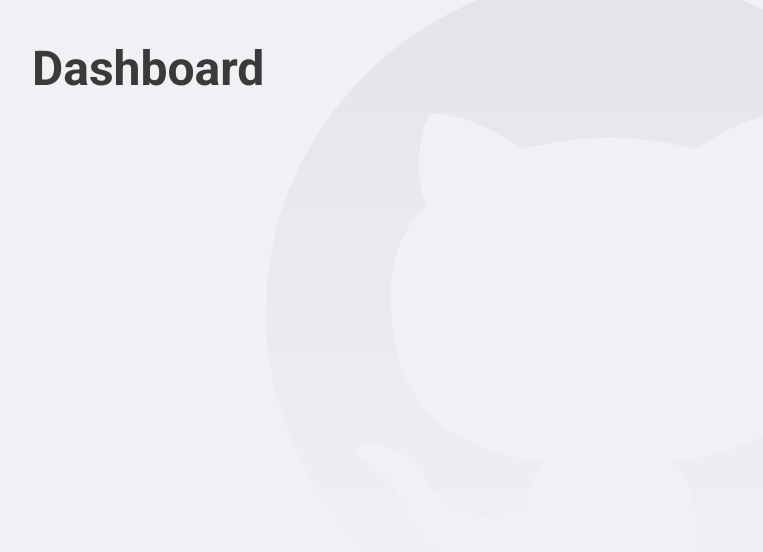
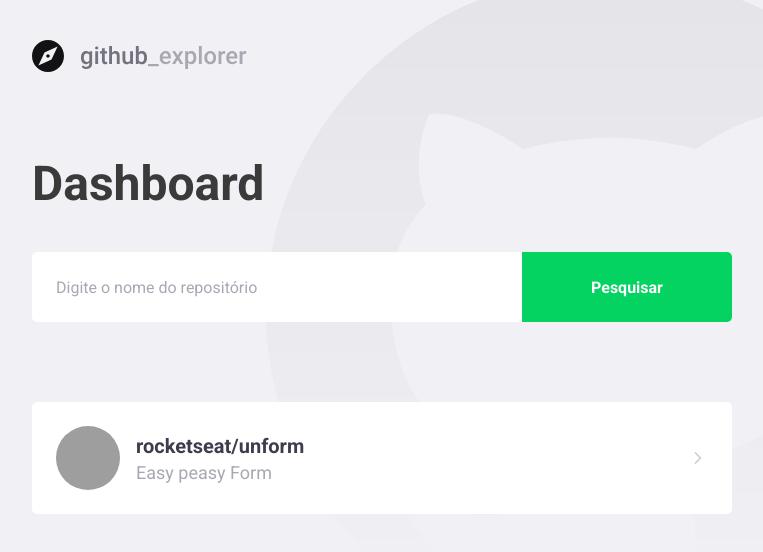
Before and after one commit to thauandev/github_explorer, a React (Create React App) app: page / in a window 1280 px wide. Shown: the top 552 px of the page, without its empty margins (148-911 px from the left). Built offline with nearby package versions, Linux system fonts and the light colour scheme; grey boxes are pictures that could not be loaded.

Commit message:
Estilizando Dashboard

```diff
--- a/package.json
+++ b/package.json
@@ -10,8 +10,10 @@
     "@types/node": "^12.0.0",
     "@types/react": "^16.9.0",
     "@types/react-dom": "^16.9.0",
+    "polished": "^3.6.6",
     "react": "^16.13.1",
     "react-dom": "^16.13.1",
+    "react-icons": "^3.11.0",
     "react-router-dom": "^5.2.0",
     "react-scripts": "3.4.3",
     "styled-components": "^5.1.1",
--- a/src/pages/Dashboard/index.tsx
+++ b/src/pages/Dashboard/index.tsx
@@ -1,9 +1,34 @@
 import React from 'react';
+import { FiChevronRight } from 'react-icons/fi';
 
-import { Container, Title } from './styles';
+import logoImg from '../../assets/logo.svg';
+
+import { Container, Title, Form, Repositories } from './styles';
 
 const Dashboard: React.FC = () => {
-  return <Title>Dashboard</Title>;
+  return (
+    <>
+      <img src={logoImg} alt="Github Explorer" />
+      <Title>Dashboard</Title>
+      <Form>
+        <input placeholder="Digite o nome do repositório" />
+        <button type="submit">Pesquisar</button>
+      </Form>
+      <Repositories>
+        <a href="teste">
+          <img
+            src="https://avatars1.githubusercontent.com/u/36938649?s=460&u=f209fb7c748a839bb9677c76994ce3096291e64b&v=4"
+            alt="teste"
+          />
+          <div>
+            <strong>rocketseat/unform</strong>
+            <p>Easy peasy Form</p>
+          </div>
+          <FiChevronRight size={20} />
+        </a>
+      </Repositories>
+    </>
+  );
 };
 
 export default Dashboard;
--- a/src/pages/Dashboard/styles.tsx
+++ b/src/pages/Dashboard/styles.tsx
@@ -1,8 +1,99 @@
 import styled from 'styled-components';
+import { shade } from 'polished';
 
 export const Container = styled.div``;
 
 export const Title = styled.h1`
   font-size: 48px;
   color: #3a3a3a;
+  max-width: 450px;
+  line-height: 56px;
+
+  margin-top: 80px;
 `;
+
+export const Form = styled.form`
+  margin-top: 40px;
+  max-width: 700px;
+
+  display: flex;
+
+  input {
+    flex: 1;
+    height: 70px;
+    padding: 0 24px;
+    border: 0;
+    border-radius: 5px 0 0 5px;
+    color: #3a3a3a;
+
+    &::placeholder {
+      color: #a8a8b3;
+    }
+  }
+
+  button {
+    width: 210px;
+    height: 70px;
+    background: #04d361;
+    border-radius: 0 5px 5px 0;
+    border: 0;
+    color: #fff;
+    font-weight: bold;
+    transition: background-color 0.2s;
+
+    &:hover {
+      background: ${shade(0.2, '#04d361')};
+    }
+  }
+`;
+
+export const Repositories = styled.div`
+  margin-top: 80px;
+  max-width: 700px;
+
+  a {
+    background: #fff;
+    border-radius: 5px;
+    width: 100%;
+    padding: 24px;
+    display: block;
+    text-decoration: none;
+
+    display: flex;
+    align-items: center;
+    transition: transform 0.2s;
+
+    & + a {
+      margin-top: 16px;
+    }
+
+    img {
+      width: 64px;
+      height: 64px;
+      border-radius: 50%;
+    }
+
+    div {
+      margin-left: 16px;
+
+      strong {
+        font-size: 20px;
+        color: #3d3d4d;
+      }
+
+      p {
+        font-size: 18px;
+        color: #a8a8b3;
+        margin-top: 4px;
+      }
+    }
+    svg {
+      margin-left: auto;
+      color: #cbcbd6;
+    }
+
+    &:hover {
+      transform: translateX(10px);
+    }
+  }
+`;
```
Also changed, not shown: src/assets/logo.svg (added), 1 other file (tests, documents, lock files or other folders).
